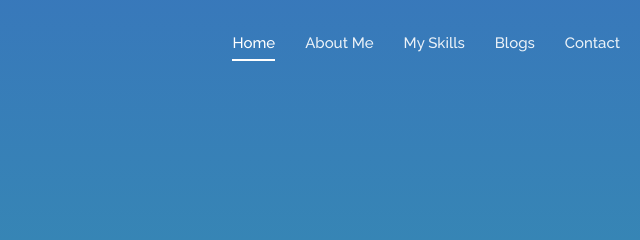
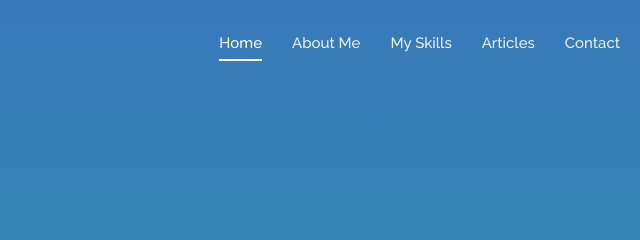
Before and after one commit to Govardhansatyasai/Blog, a plain HTML site: page index.html in a window 1280 px wide. Shown: the top 240 px of the page, 640-1280 px from the left. Drawn offline with Linux system fonts and the light colour scheme.

Commit message:
Update index.html

```diff
--- a/index.html
+++ b/index.html
@@ -56,7 +56,7 @@ https://templatemo.com/tm-528-elegance
                                     <li data-menuanchor="slide01" class="active"><a href="#slide01">Home</a></li>
                                     <li data-menuanchor="slide02"><a href="#slide02">About Me</a></li>
                                     <li data-menuanchor="slide03"><a href="#slide03">My Skills</a></li>
-                                    <li data-menuanchor="slide04"><a href="#slide04">Blogs</a></li>
+                                    <li data-menuanchor="slide04"><a href="#slide04">Articles</a></li>
                                     <li data-menuanchor="slide05"><a href="#slide05">Contact</a></li>
 
                                 </ul>
```
